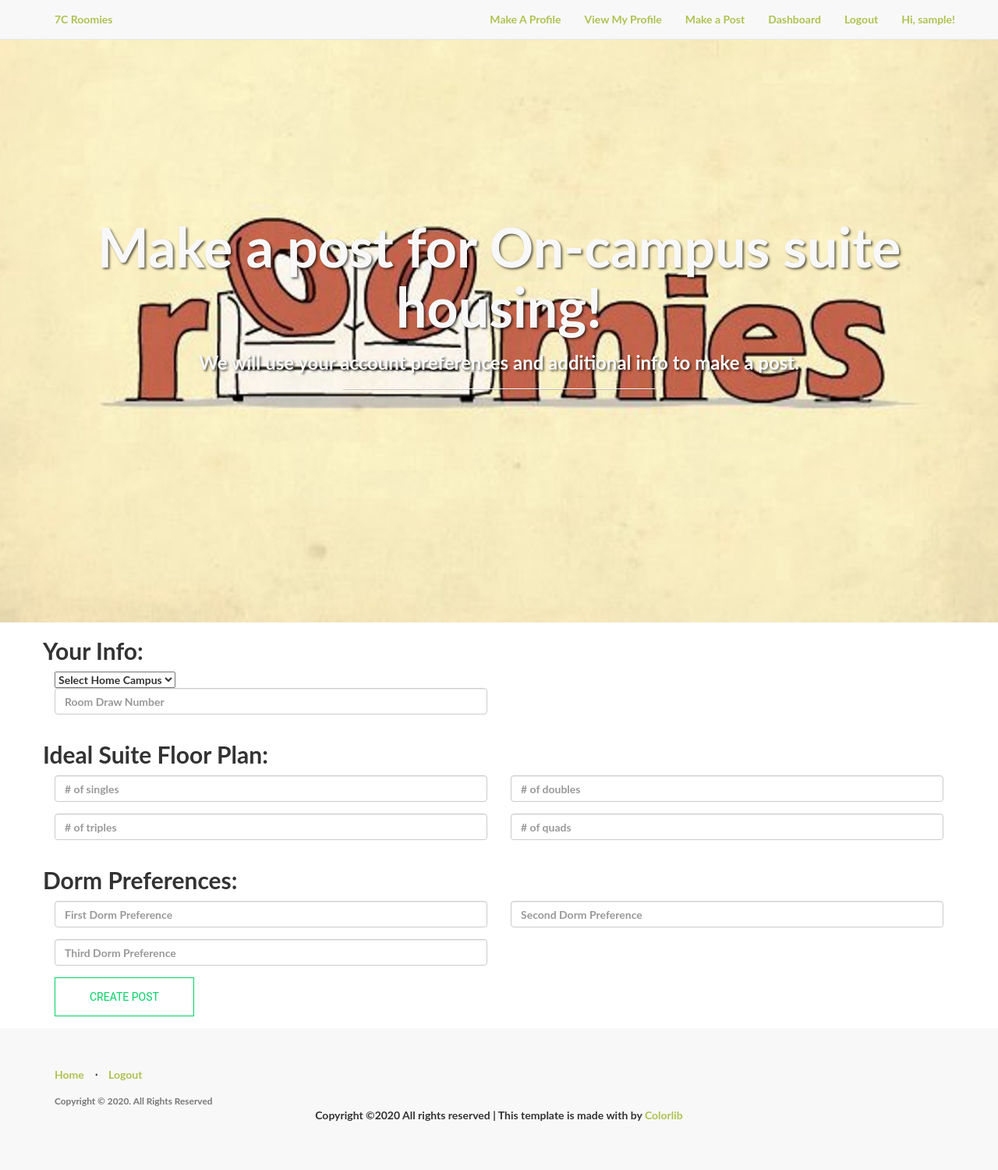
After one commit to Zalelin3/7CRoomies, a Flask app: page /make-post-oncampus-suite in a window 1280 px wide. The commit adds this page. Shown: the whole page at 78% size. Run offline with Flask 2, Linux system fonts and the light colour scheme; the visitor is signed in with stand-in values (Sample User, id 1); data comes from the database, SQL or seed files in the repository; parts of the project's set-up code (start-up, migrations or seed data) failed here and were passed over; some libraries are stand-ins or nearby versions.

Commit message:
on campus post forms

```diff
--- a/app/post/views.py
+++ b/app/post/views.py
@@ -21,3 +21,19 @@ def make_post_offcampus():
     Render the page to make a post for off-campus housing
     """
     return render_template('post/make_post_offcampus.html', title="Make a Post")
+
+@post.route('/make-post-oncampus-suite')
+@login_required
+def make_post_oncampus_suite():
+    """
+    Render the page to make a post for on-campus suite housing
+    """
+    return render_template('post/make_post_oncampus_suite.html', title="Make a Post")
+
+@post.route('/make-post-oncampus-room')
+@login_required
+def make_post_oncampus_room():
+    """
+    Render the page to make a post for on-campus room housing
+    """
+    return render_template('post/make_post_oncampus_room.html', title="Make a Post")
--- a/app/templates/base.html
+++ b/app/templates/base.html
@@ -59,6 +59,7 @@
                     <li><a href="{{ url_for('profile.make_profile') }}">Make A Profile</a></li>
                     <!-- If user has a profile -->
                     <li><a href="{{ url_for('profile.profile') }}">View My Profile</a></li>
+                    <!-- TODO: another check for if user has made post yet-->
                     <li><a href="{{ url_for('post.make_post') }}">Make a Post</a></li>
                     <li><a href="{{ url_for('home.dashboard') }}">Dashboard</a></li>
                     <li><a href="{{ url_for('auth.logout') }}">Logout</a></li>
--- a/app/templates/home/dashboard.html
+++ b/app/templates/home/dashboard.html
@@ -112,7 +112,7 @@
                 </div> -->
                 <!--party frequency-->
                 <div class="form-group">
-                    <input class="form-control" name="visitorFreq" id="visitorFreq" type="number" min="0" onfocus="this.placeholder = ''" onblur="this.placeholder = 'Visitor frequency'" placeholder = 'Monthly Party Frequency'>
+                    <input class="form-control" name="partyFreq" id="partyFreq" type="number" min="0" onfocus="this.placeholder = ''" onblur="this.placeholder = 'Party frequency'" placeholder = 'Monthly Party Frequency'>
                 </div>
                 <!-- <div class="single_input">
                     <select class="wide" id="messy_level_range">
--- a/app/templates/post/make_post.html
+++ b/app/templates/post/make_post.html
@@ -22,5 +22,11 @@
     <div class="container">
         <li><a href="{{ url_for('post.make_post_offcampus') }}">Make a post for Off-Campus Housing</a></li>
     </div>
+    <div class="container">
+        <li><a href="{{ url_for('post.make_post_oncampus_suite') }}">Make a post for On-Campus Suite Housing</a></li>
+    </div>
+    <div class="container">
+        <li><a href="{{ url_for('post.make_post_oncampus_room') }}">Make a post for On-Campus Room Housing</a></li>
+    </div>
 </section>
 {% endblock %}
--- a/app/templates/post/make_post_offcampus.html
+++ b/app/templates/post/make_post_offcampus.html
@@ -106,6 +106,9 @@
                 </div>
             </div>
         </div>
+        <div class="form-group mt-3">
+            <button type="submit" class="button button-contactForm btn_4 boxed-btn" id="submitPost">Create Post</button>
+        </div>
     </div>
 
   </section>
--- /dev/null
+++ b/app/templates/post/make_post_oncampus_suite.html
@@ -0,0 +1,107 @@
+<!-- app/templates/post/make_post_oncampus_suite.html -->
+
+{% extends "base.html" %}
+{% block title %}Make a Profile{% endblock %}
+{% block body %}
+<div class="intro-header">
+    <div class="container">
+        <div class="row">
+            <div class="col-lg-12">
+                <div class="intro-message">
+                    <h1>Make a post for On-campus suite housing!</h1>
+                    <h3>We will use your account preferences and additional info to make a post.</h3>
+                    <hr class="intro-divider">
+                    </ul>
+                </div>
+            </div>
+        </div>
+    </div>
+</div>
+
+<section class="contact-section section_padding">
+    <div class="container">
+        <div class="row">
+            <div class="col-12">
+                <h2 class="contact-title">Your Info:</h2>
+            </div>
+            <div class="col-lg-8">
+                <!--college drop down-->
+                <div class="single_input">
+                    <select class="wide" >
+                        <option data-display="Category">Select Home Campus</option>
+                        <option value="1">Harvey Mudd</option>
+                        <option value="2">Pitzer</option>
+                        <option value="3">Scripps</option>
+                        <option value="4">CMC</option>
+                        <option value="5">Pomona</option>
+                        <option value="6">CGU</option>
+                        <option value="7">Keck</option>
+                        </select>
+                </div>
+            </div>
+            <!--drawNo-->
+            <div class="col-sm-6">
+                <div class="form-group" padding-top="20px">
+                    <input class="form-control" name="drawNo" id="drawNo" type="number" min="1" onfocus="this.placeholder = ''" onblur="this.placeholder = 'Room Draw Number'" placeholder = 'Room Draw Number'>
+                </div>
+            </div>
+        </div>
+        <div class="row">
+            <div class="col-12">
+                <h2 class="contact-title">Ideal Suite Floor Plan:</h2>
+            </div>
+            <!--nSingles-->
+            <div class="col-sm-6">
+                <div class="form-group">
+                    <input class="form-control" name="nSingles" id="nSingles" type="number" min="0" onfocus="this.placeholder = ''" onblur="this.placeholder = '# of singles'" placeholder = '# of singles'>
+                </div>
+            </div>
+            <!--nDoubles-->
+            <div class="col-sm-6">
+                <div class="form-group">
+                    <input class="form-control" name="nDoubles" id="nDoubles" type="number" min="0" onfocus="this.placeholder = ''" onblur="this.placeholder = '# of doubles'" placeholder = '# of doubles'>
+                </div>
+            </div>
+            <!--nTriples-->
+            <div class="col-sm-6">
+                <div class="form-group">
+                    <input class="form-control" name="nTriples" id="nTriples" type="number" min="0" onfocus="this.placeholder = ''" onblur="this.placeholder = '# of triples'" placeholder = '# of triples'>
+                </div>
+            </div>
+            <!--nQuads-->
+            <div class="col-sm-6">
+                <div class="form-group">
+                    <input class="form-control" name="nQuads" id="nQuads" type="number" min="0" onfocus="this.placeholder = ''" onblur="this.placeholder = '# of quads'" placeholder = '# of quads'>
+                </div>
+            </div>
+        </div>
+        <div class="row">
+            <div class="col-12">
+                <h2 class="contact-title">Dorm Preferences:</h2>
+            </div>
+            <!--Dorm #1-->
+            <div class="col-sm-6">
+                <div class="form-group">
+                    <input class="form-control" name="dorm1" id="dorm1" type="text" onfocus="this.placeholder = ''" onblur="this.placeholder = 'First Dorm Preference'" placeholder = 'First Dorm Preference'>
+                </div>
+            </div>
+            <!--Dorm #2-->
+            <div class="col-sm-6">
+                <div class="form-group">
+                    <input class="form-control" name="dorm2" id="dorm2" type="text" onfocus="this.placeholder = ''" onblur="this.placeholder = 'Second Dorm Preference'" placeholder = 'Second Dorm Preference'>
+                </div>
+            </div>
+            <!--Dorm #3-->
+            <div class="col-sm-6">
+                <div class="form-group">
+                    <input class="form-control" name="dorm3" id="dorm3" type="text" onfocus="this.placeholder = ''" onblur="this.placeholder = 'Third Dorm Preference'" placeholder = 'Third Dorm Preference'>
+                </div>
+            </div>
+        </div>
+        <div class="form-group mt-3">
+            <button type="submit" class="button button-contactForm btn_4 boxed-btn" id="submitPost">Create Post</button>
+        </div>
+    </div>
+</section>
+
+{% endblock %}
--- a/app/templates/profile/make_profile.html
+++ b/app/templates/profile/make_profile.html
@@ -131,13 +131,13 @@
         </div>
         <!--party frequency-->
         <div class="form-group">
-          <input class="form-control" name="visitorFreq" id="visitorFreq" type="number" min="0" onfocus="this.placeholder = ''" onblur="this.placeholder = 'Visitor frequency'" placeholder = 'Monthly Party Frequency'>
+          <input class="form-control" name="partyFreq" id="partyFreq" type="number" min="0" onfocus="this.placeholder = ''" onblur="this.placeholder = 'Party frequency'" placeholder = 'Monthly Party Frequency'>
         </div>
       </div>
       <div class="form-group mt-3">
         <button type="submit" class="button button-contactForm btn_4 boxed-btn" id="submitProfile">Create Profile</button>
       </div>
-      </div>
+    </div>
 
   </section>
 {% endblock %}
```
Also changed, not shown: app/templates/post/make_post_oncampus_room.html (added, +93 -0 lines), 1 other file.
